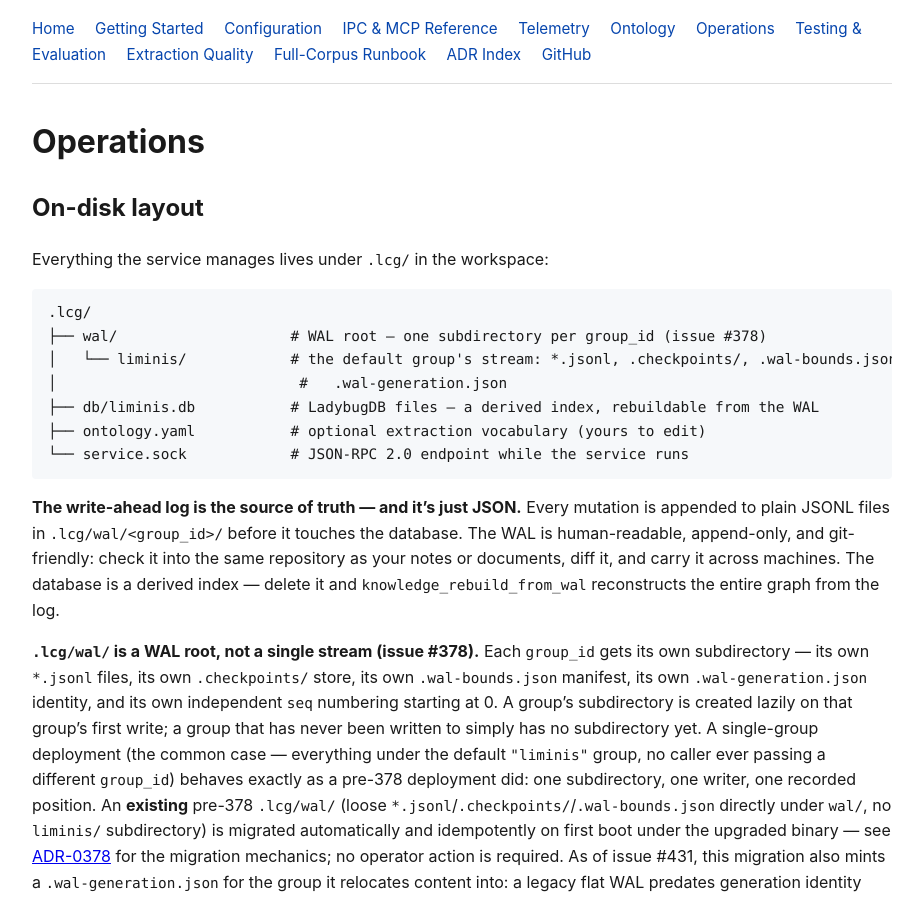
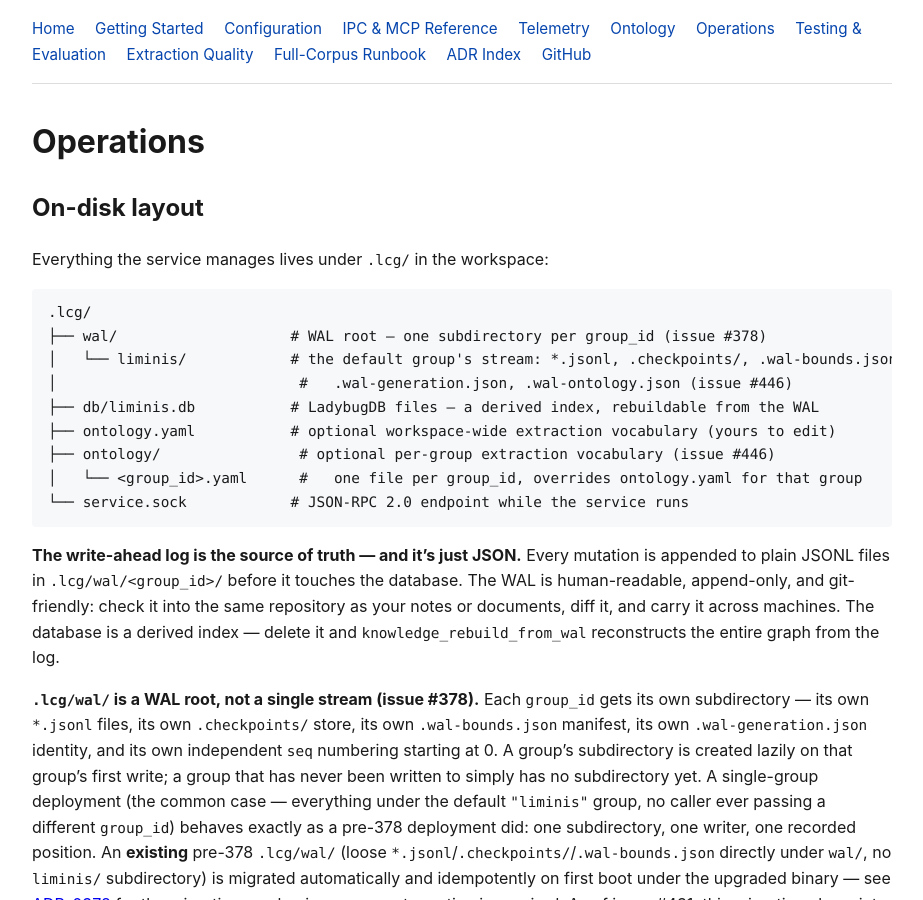
Before and after one commit to verveguy/liminis-context-graph, a Jekyll site: the page built from docs/operations.md, in a window 1280 px wide and 900 px high. Shown: the whole window, without its empty margins (178-1101 px from the left). Built offline with Jekyll 4.4.1, drawn with Linux system fonts in a browser that asks for light colours; some of the changed text lies outside the part shown.

Commit message:
docs(operations): document .lcg/ontology/ and .wal-ontology.json (issue #446)
Adds .lcg/ontology/<group_id>.yaml to the on-disk layout diagram and
.wal-ontology.json to the per-group WAL directory listing. Adds a new
row to the publish-contract table for the fourth ("informational")
bucket per-group ontology publishing introduces: travels, but its
absence degrades only documentation, never correctness or replay —
distinct from the load-bearing generation file and the two
performance/convenience caches.

````diff
--- a/docs/operations.md
+++ b/docs/operations.md
@@ -13,9 +13,11 @@ Everything the service manages lives under `.lcg/` in the workspace:
 .lcg/
 ├── wal/                    # WAL root — one subdirectory per group_id (issue #378)
 │   └── liminis/            # the default group's stream: *.jsonl, .checkpoints/, .wal-bounds.json,
-│                            #   .wal-generation.json
+│                            #   .wal-generation.json, .wal-ontology.json (issue #446)
 ├── db/liminis.db           # LadybugDB files — a derived index, rebuildable from the WAL
-├── ontology.yaml           # optional extraction vocabulary (yours to edit)
+├── ontology.yaml           # optional workspace-wide extraction vocabulary (yours to edit)
+├── ontology/                # optional per-group extraction vocabulary (issue #446)
+│   └── <group_id>.yaml      #   one file per group_id, overrides ontology.yaml for that group
 └── service.sock            # JSON-RPC 2.0 endpoint while the service runs
 ```
 
@@ -90,11 +92,15 @@ and know what each entry in the dot-namespace costs you if you omit it anyway:
 |---|---|---|
 | `.wal-generation.json` (issue #387) | **MUST travel** — load-bearing | reset detection can never run for this stream again; every consumer that already recorded a position for this group starts hard-failing `knowledge_rebuild_from_wal` (issue #414, below) until the stream is republished with its generation intact |
 | `.wal-bounds.json` (issue #375) | MAY be omitted | not wrong, just slow — a cache; the consumer regenerates it by rescanning every `*.jsonl` file on next read |
+| `.wal-ontology.json` (issue #446) | MAY be omitted — informational | not wrong, not slow either — replay and correctness are entirely unaffected; the consumer just loses the ability to see what vocabulary produced this group's graph. Never applied to the consumer's own extraction, validation, canonicalization, or reprocessing even when present (see [Ontology](ontology.md#per-group-ontologies)) — it is provenance, not policy |
 | `.checkpoints/` (issue #365) | MAY be excluded | local-only recovery state — omitting it is a legitimate choice, but make it an explicit, stated decision rather than an accident of the same glob that drops generation |
 
-Only `.wal-generation.json` is load-bearing. The other two are safe to omit deliberately; they are
+Only `.wal-generation.json` is load-bearing — every other entry is safe to omit deliberately, but
 never safe to omit *by accident* as a side effect of a glob pattern that was only ever meant to
-select `*.jsonl` files.
+select `*.jsonl` files. `.wal-bounds.json` and `.checkpoints/` degrade performance or local
+recovery convenience if dropped; `.wal-ontology.json` degrades only documentation — a fourth,
+distinct bucket from the other three, since even a stream published with it present must never
+have it change the consumer's own behavior (issue #446).
 
 ## WAL administration
 
````
